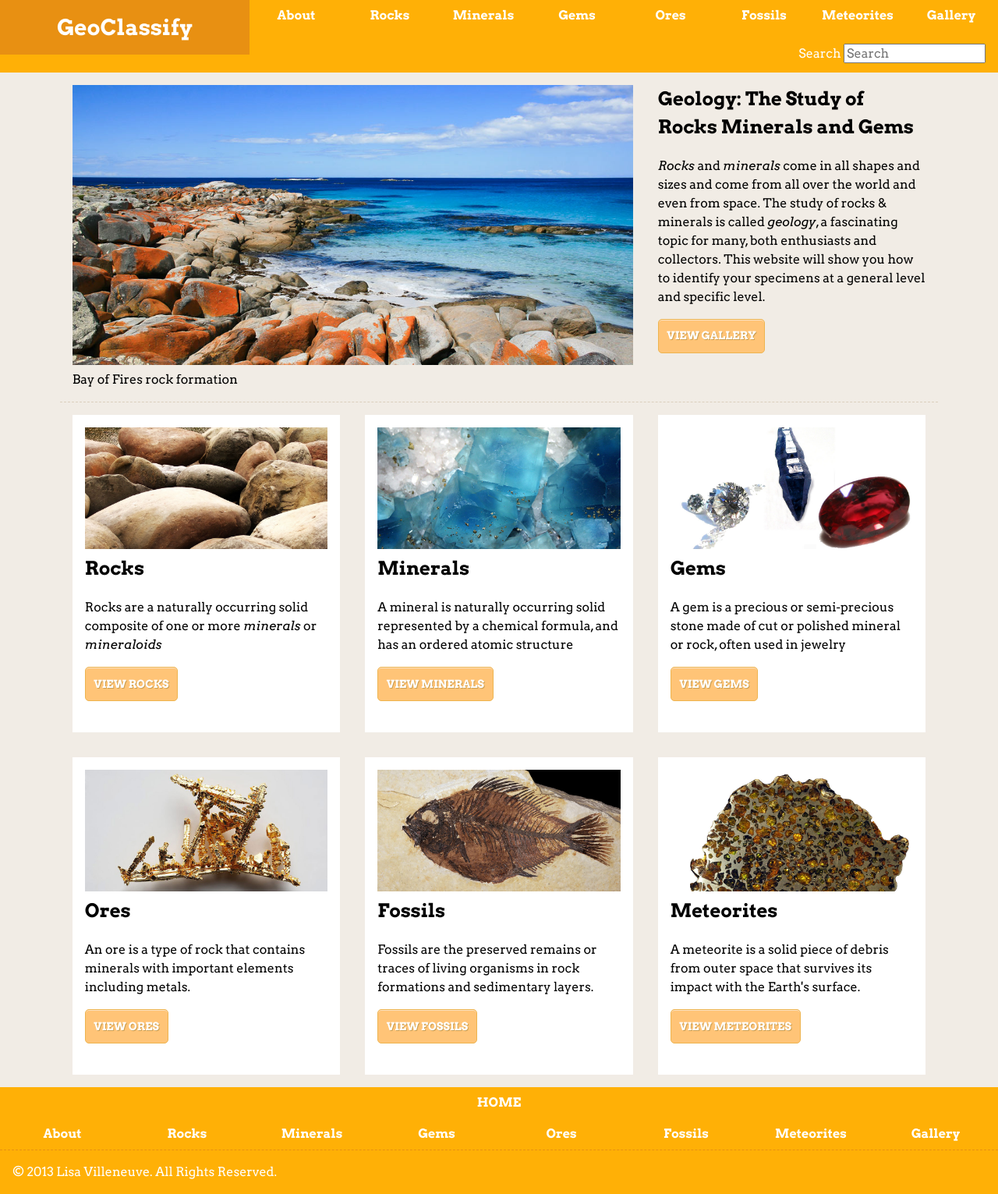
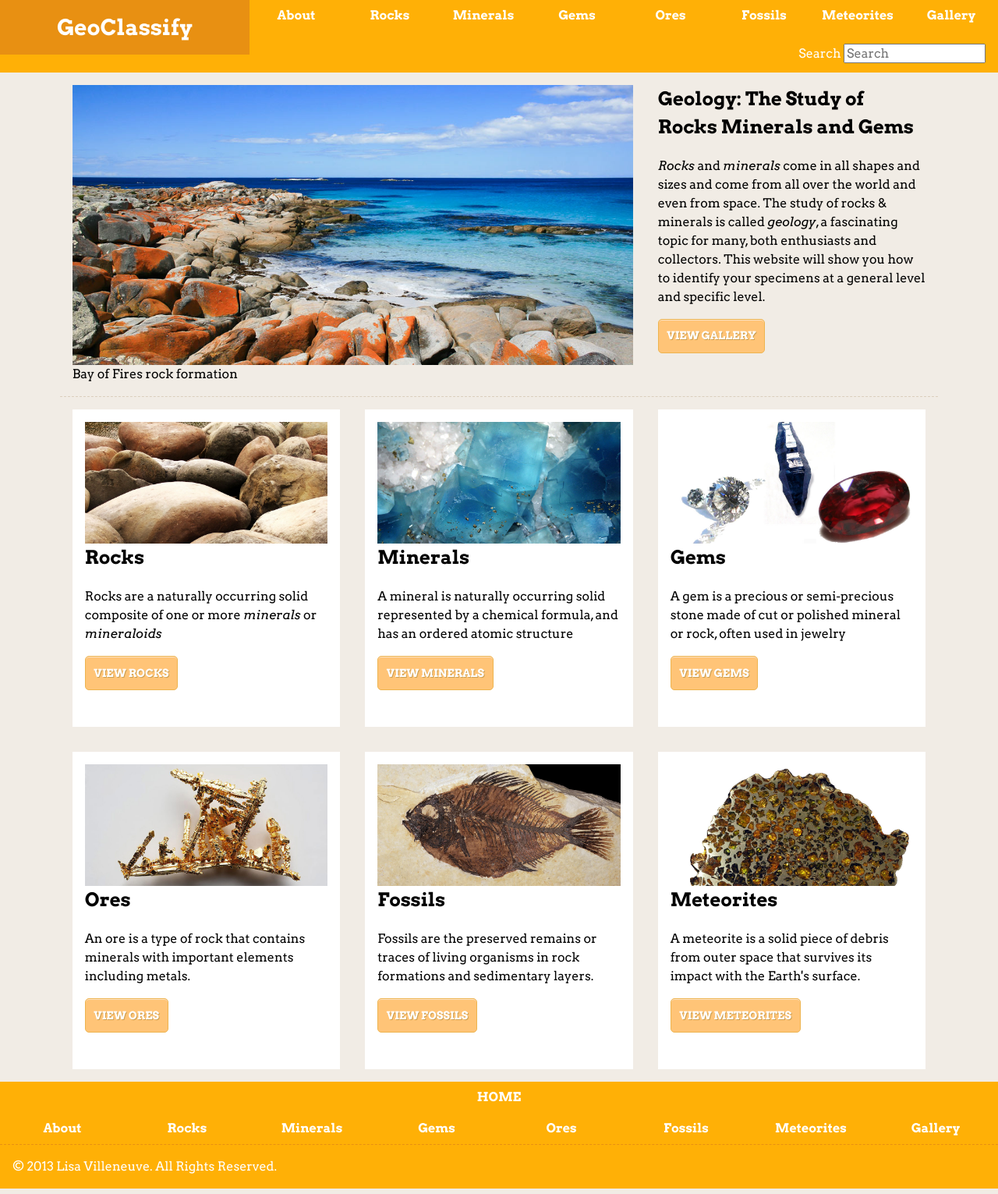
Before and after one commit to Lisa-Villeneuve/large-data-site, a Jekyll site: the page built from index.html, in a window 1280 px wide. Shown: the whole page at 78% size. Built offline with Jekyll 4.4.1, drawn with Linux system fonts in a browser that asks for light colours; Markdown is read by kramdown in place of the engine named in the settings.

Commit message:
Gallery Fix

```diff
--- a/_includes/css/general.css
+++ b/_includes/css/general.css
@@ -94,7 +94,7 @@
 }
 
 .flex-img {
-	display: inline-block;
+	display: block;
 	width: 100%;
 }
 
@@ -143,7 +143,7 @@
 }
 
 .unit-spacer-4 {
-	margin: .5em .25em -.5em .25em;
+	margin: .5em .25em .05em .25em;
 }
 
 .unit-spacer-4 a:hover,
--- a/css/main.css
+++ b/css/main.css
@@ -2,6 +2,6 @@
 ---
 
 {% include css/normalize.min.css %}
-{% include css/general.min.css %}
+{% include css/general.css %}
 {% include css/grid.min.css %}
 {% include css/skiplinks.min.css %}
```
